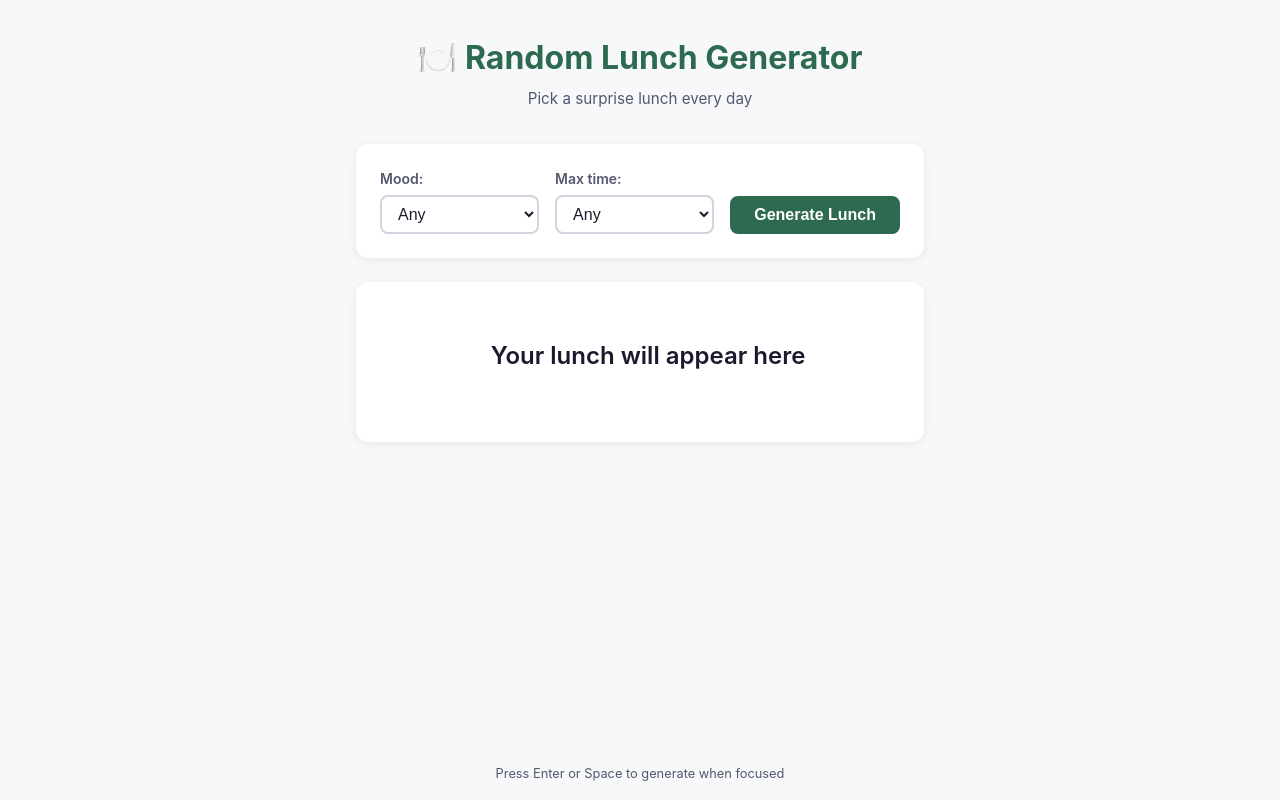
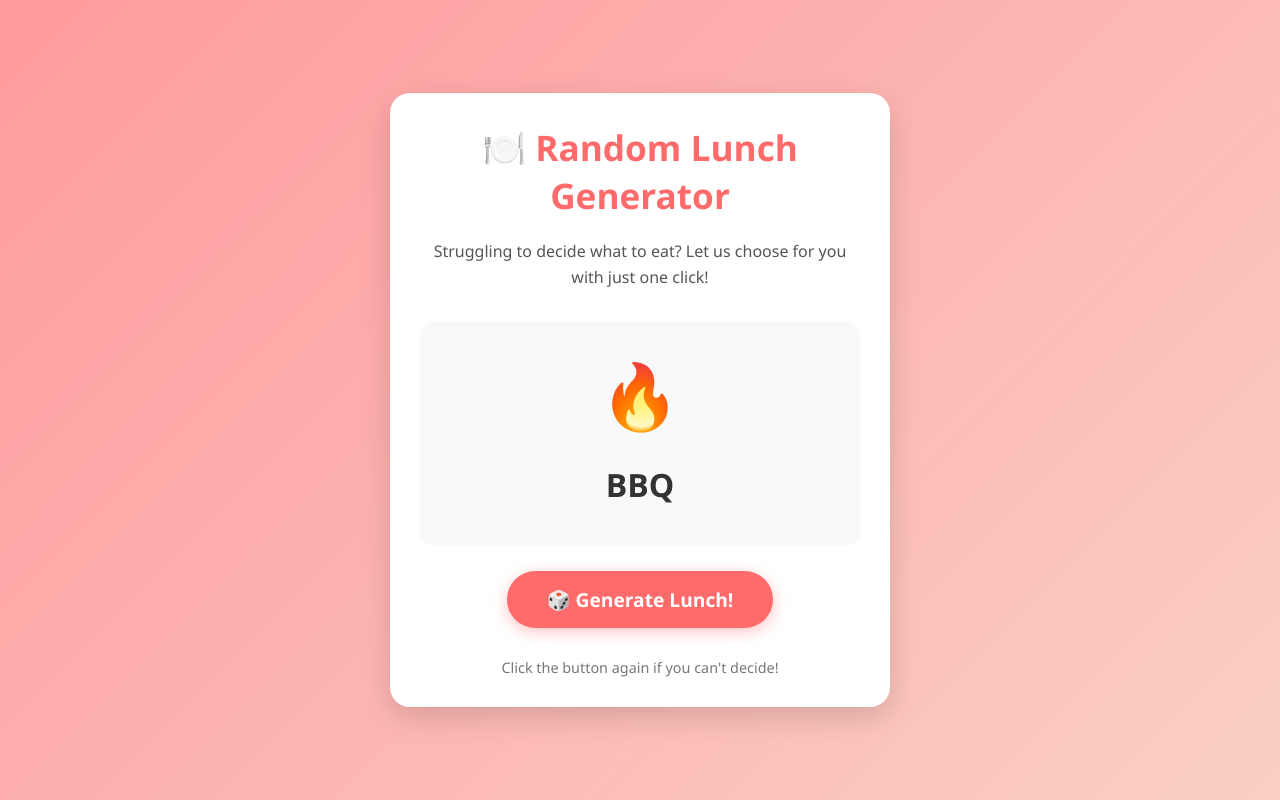
Before and after one commit to Ivan-Tsarikov/HSE-Rec-Sys-Course, a plain HTML site: page random-lunch-generator/index.html in a window 1280 px wide. Drawn offline with Linux system fonts and the light colour scheme.

```diff
--- a/random-lunch-generator/index.html
+++ b/random-lunch-generator/index.html
@@ -1,57 +1,209 @@
 <!DOCTYPE html>
 <html lang="en">
 <head>
-  <meta charset="UTF-8">
-  <meta name="viewport" content="width=device-width, initial-scale=1.0">
-  <title>Random Lunch Generator</title>
-  <link rel="stylesheet" href="styles.css">
+    <meta charset="UTF-8">
+    <meta name="viewport" content="width=device-width, initial-scale=1.0">
+    <title>Random Lunch Menu Generator</title>
+    <style>
+        * {
+            margin: 0;
+            padding: 0;
+            box-sizing: border-box;
+            font-family: 'Segoe UI', Tahoma, Geneva, Verdana, sans-serif;
+        }
+
+        body {
+            background: linear-gradient(135deg, #ff9a9e 0%, #fad0c4 100%);
+            min-height: 100vh;
+            display: flex;
+            justify-content: center;
+            align-items: center;
+            padding: 20px;
+        }
+
+        .container {
+            background-color: white;
+            border-radius: 20px;
+            box-shadow: 0 10px 30px rgba(0, 0, 0, 0.15);
+            width: 90%;
+            max-width: 500px;
+            padding: 30px;
+            text-align: center;
+        }
+
+        h1 {
+            color: #ff6b6b;
+            margin-bottom: 20px;
+            font-size: 2.2rem;
+        }
+
+        .description {
+            color: #555;
+            margin-bottom: 30px;
+            line-height: 1.6;
+        }
+
+        .lunch-display {
+            background-color: #f8f9fa;
+            border-radius: 15px;
+            padding: 30px;
+            margin: 25px 0;
+            min-height: 200px;
+            display: flex;
+            flex-direction: column;
+            justify-content: center;
+            align-items: center;
+            transition: all 0.3s ease;
+        }
+
+        .food-icon {
+            font-size: 4rem;
+            margin-bottom: 15px;
+            color: #ff6b6b;
+        }
+
+        .food-name {
+            font-size: 2rem;
+            color: #333;
+            font-weight: bold;
+            margin: 10px 0;
+        }
+
+        .generate-btn {
+            background-color: #ff6b6b;
+            color: white;
+            border: none;
+            border-radius: 50px;
+            padding: 15px 40px;
+            font-size: 1.2rem;
+            font-weight: bold;
+            cursor: pointer;
+            transition: all 0.3s ease;
+            box-shadow: 0 4px 15px rgba(255, 107, 107, 0.4);
+        }
+
+        .generate-btn:hover {
+            background-color: #ff5252;
+            transform: translateY(-3px);
+            box-shadow: 0 6px 20px rgba(255, 107, 107, 0.5);
+        }
+
+        .generate-btn:active {
+            transform: translateY(0);
+        }
+
+        .generate-btn:focus-visible {
+            outline: 3px solid #ff6b6b;
+            outline-offset: 3px;
+        }
+
+        .footer {
+            margin-top: 30px;
+            color: #777;
+            font-size: 0.9rem;
+        }
+
+        @keyframes fadeIn {
+            from { opacity: 0; transform: translateY(10px); }
+            to { opacity: 1; transform: translateY(0); }
+        }
+
+        .fade-in {
+            animation: fadeIn 0.5s ease forwards;
+        }
+
+        @media (prefers-reduced-motion: reduce) {
+            .fade-in {
+                animation: none;
+            }
+            .generate-btn {
+                transition: none;
+            }
+            .lunch-display {
+                transition: none;
+            }
+        }
+
+        @media (max-width: 600px) {
+            .container {
+                padding: 20px;
+            }
+
+            h1 {
+                font-size: 1.8rem;
+            }
+
+            .food-name {
+                font-size: 1.6rem;
+            }
+
+            .generate-btn {
+                padding: 12px 30px;
+                font-size: 1.1rem;
+            }
+        }
+    </style>
 </head>
 <body>
-  <header>
-    <h1>🍽️ Random Lunch Generator</h1>
-    <p>Pick a surprise lunch every day</p>
-  </header>
+    <div class="container">
+        <h1><span aria-hidden="true">🍽️</span> Random Lunch Generator</h1>
+        <p class="description">Struggling to decide what to eat? Let us choose for you with just one click!</p>
 
-  <main>
-    <section class="controls" aria-label="Lunch preferences">
-      <div class="control-group">
-        <label for="mood-select">Mood:</label>
-        <select id="mood-select" aria-describedby="mood-desc">
-          <option value="any">Any</option>
-          <option value="light">Light</option>
-          <option value="comfort">Comfort</option>
-        </select>
-        <span id="mood-desc" class="sr-only">Filter by mood type</span>
-      </div>
+        <div class="lunch-display" aria-live="polite" aria-atomic="true">
+            <div class="food-icon"><span aria-hidden="true">❓</span></div>
+            <div class="food-name">What's for lunch?</div>
+        </div>
 
-      <div class="control-group">
-        <label for="time-select">Max time:</label>
-        <select id="time-select" aria-describedby="time-desc">
-          <option value="any">Any</option>
-          <option value="20">20 minutes</option>
-        </select>
-        <span id="time-desc" class="sr-only">Maximum preparation time filter</span>
-      </div>
+        <button class="generate-btn" id="generateBtn" type="button">
+            <span aria-hidden="true">🎲</span> Generate Lunch!
+        </button>
 
-      <button id="generate-btn" type="button" aria-describedby="btn-desc">
-        Generate Lunch
-      </button>
-      <span id="btn-desc" class="sr-only">Generates a random lunch option based on your preferences</span>
-    </section>
+        <p class="footer">Click the button again if you can't decide!</p>
+    </div>
 
-    <section class="result-section" aria-live="polite" aria-atomic="true">
-      <div id="result" class="result" role="status">
-        <span class="result-emoji" id="result-emoji" aria-hidden="true"></span>
-        <span class="result-text" id="result-text">Your lunch will appear here</span>
-      </div>
-      <p id="details" class="details"></p>
-    </section>
-  </main>
+    <script>
+        document.addEventListener('DOMContentLoaded', function() {
+            const generateBtn = document.getElementById('generateBtn');
+            const foodIcon = document.querySelector('.food-icon');
+            const foodName = document.querySelector('.food-name');
+            const lunchDisplay = document.querySelector('.lunch-display');
 
-  <footer>
-    <p>Press Enter or Space to generate when focused</p>
-  </footer>
+            const lunchMenu = [
+                { name: "Pizza", icon: "🍕" },
+                { name: "Sushi", icon: "🍣" },
+                { name: "Burger", icon: "🍔" },
+                { name: "Salad", icon: "🥗" },
+                { name: "Tacos", icon: "🌮" },
+                { name: "Ramen", icon: "🍜" },
+                { name: "Sandwich", icon: "🥪" },
+                { name: "Pasta", icon: "🍝" },
+                { name: "Curry", icon: "🍛" },
+                { name: "Steak", icon: "🥩" },
+                { name: "Soup", icon: "🥣" },
+                { name: "BBQ", icon: "🔥" }
+            ];
 
-  <script src="app.js"></script>
+            function generateRandomLunch() {
+                lunchDisplay.classList.remove('fade-in');
+
+                const randomIndex = Math.floor(Math.random() * lunchMenu.length);
+                const selectedLunch = lunchMenu[randomIndex];
+
+                foodIcon.textContent = "⏳";
+                foodName.textContent = "Thinking...";
+
+                setTimeout(() => {
+                    foodIcon.textContent = selectedLunch.icon;
+                    foodName.textContent = selectedLunch.name;
+
+                    lunchDisplay.classList.add('fade-in');
+                }, 500);
+            }
+
+            generateBtn.addEventListener('click', generateRandomLunch);
+
+            generateRandomLunch();
+        });
+    </script>
 </body>
 </html>
```
